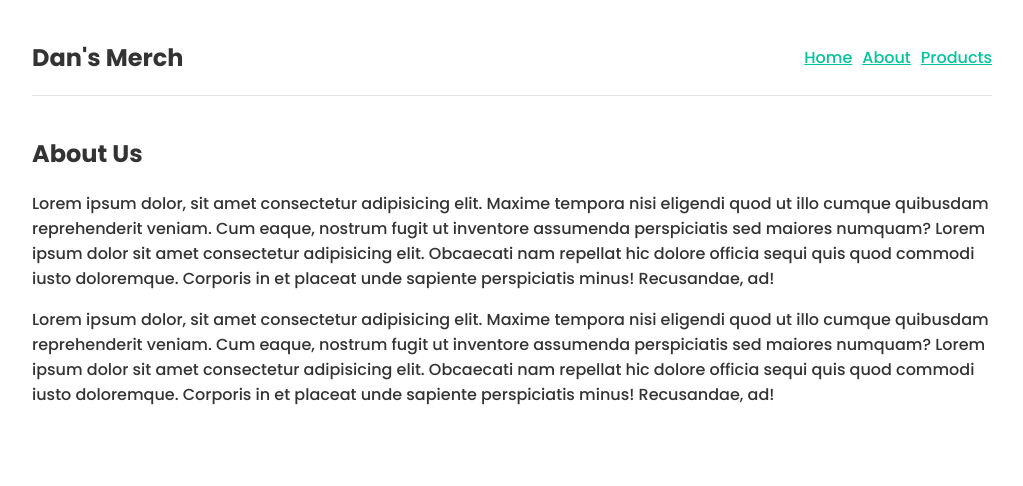
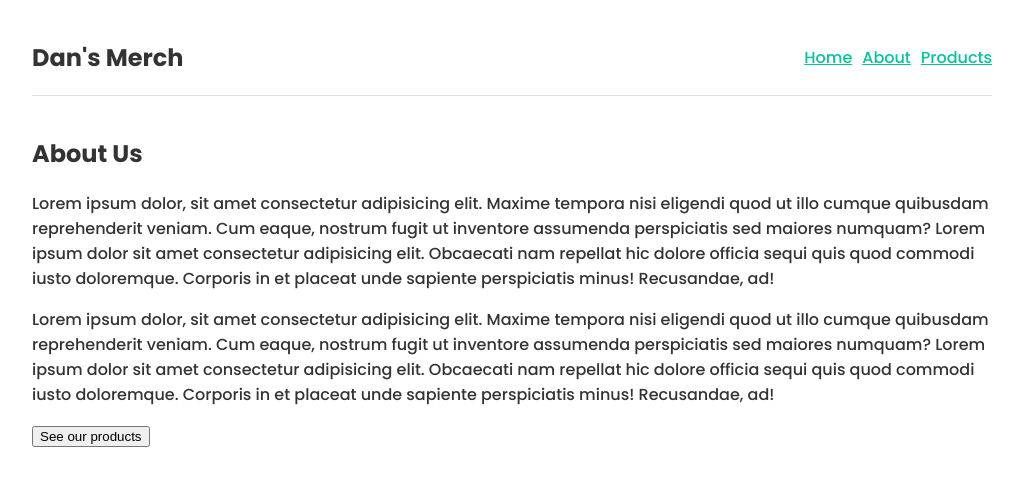
Before and after one commit to dnlstronge/Router6proj, a React (Create React App) app: page /about in a window 1280 px wide. Shown: the top 486 px of the page, without its empty margins (128-1151 px from the left). Built offline with nearby package versions, Linux system fonts and the light colour scheme.

Commit message:
add button test: button should redirect to products (clear)

```diff
--- a/src/pages/About.js
+++ b/src/pages/About.js
@@ -12,6 +12,8 @@ export default function About() {
 
       <p>Lorem ipsum dolor, sit amet consectetur adipisicing elit. Maxime tempora nisi eligendi quod ut illo cumque quibusdam reprehenderit veniam. Cum eaque, nostrum fugit ut inventore assumenda perspiciatis sed maiores numquam? Lorem ipsum dolor sit amet consectetur adipisicing elit. Obcaecati nam repellat hic dolore officia sequi quis quod commodi iusto doloremque. Corporis in et placeat unde sapiente perspiciatis minus! Recusandae, ad!</p>
 
+      <button onClick={() => navigate("/products")}>See our products</button>
+
       {/* <Route path="/about/offers">
         <Offers />
       </Route> */}
```
